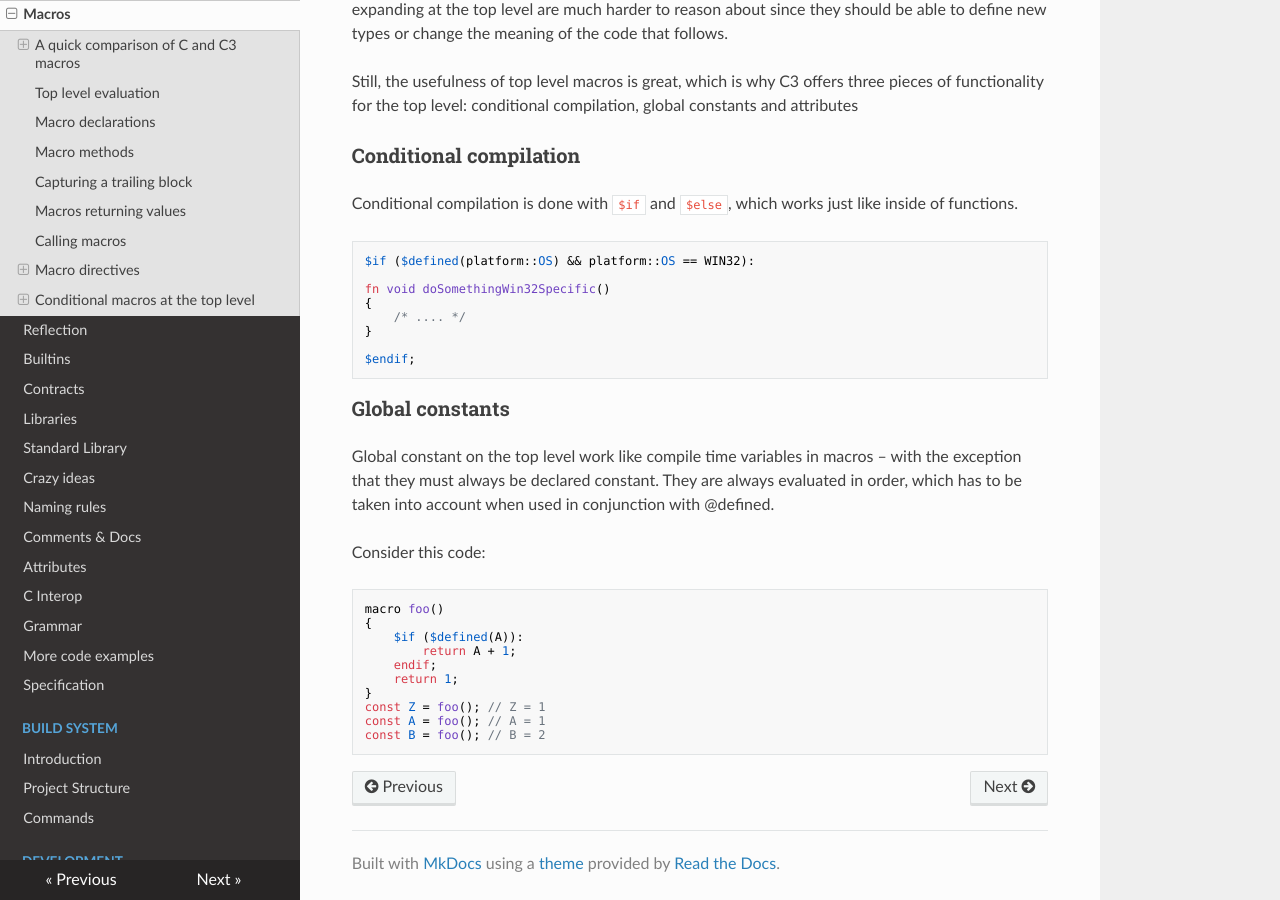
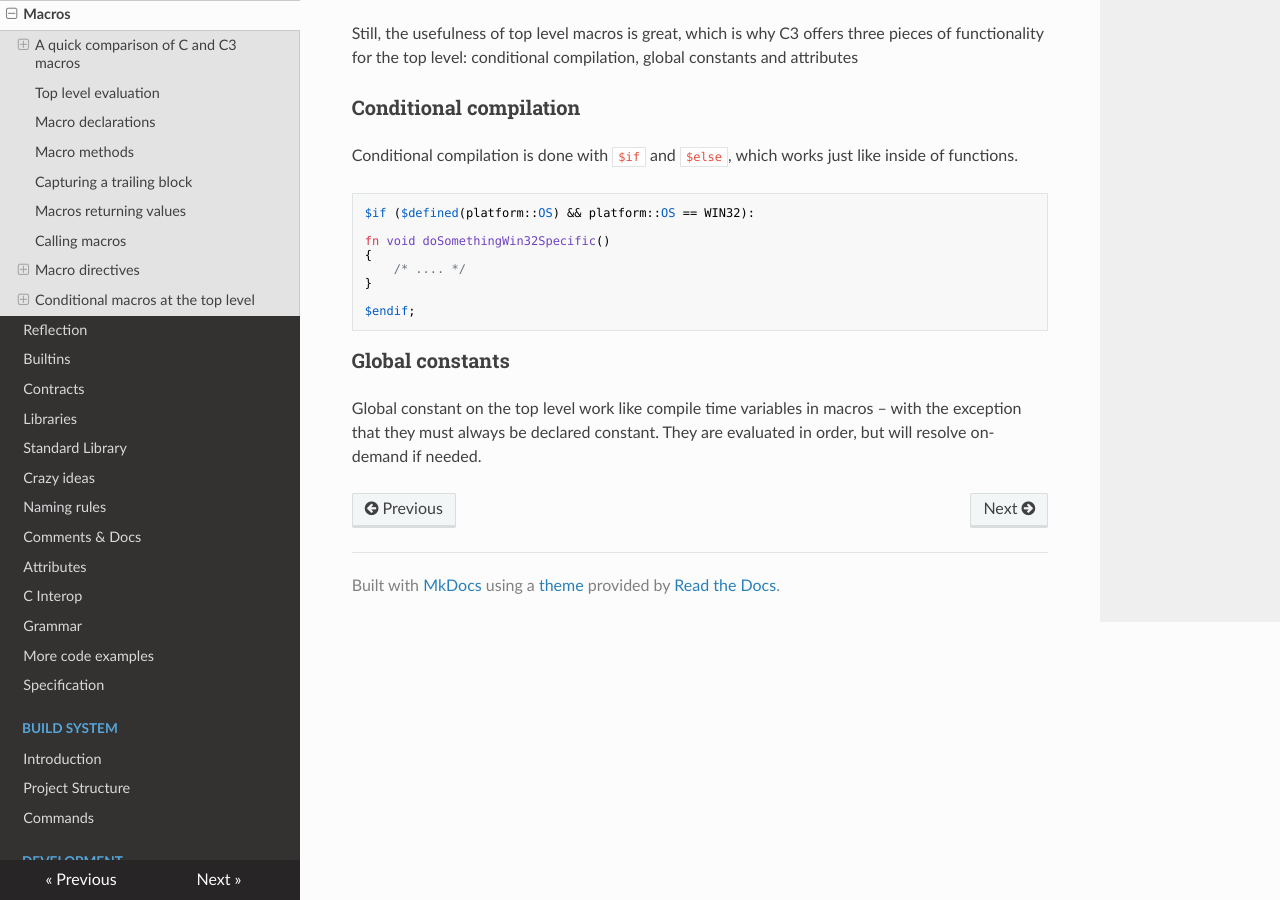
Before and after one commit to c3lang/c3docs-old, an MkDocs documentation site: the page built from docs/macros.md, in a window 1280 px wide and 900 px high, scrolled down 7791 px. Built offline with MkDocs 1.6.1, drawn with Linux system fonts in a browser that asks for light colours; nearby versions of some CDN libraries; some of the changed text lies outside the part shown.

Commit message:
Fixed declaration attributes. Global constants.

````diff
--- a/docs/macros.md
+++ b/docs/macros.md
@@ -123,15 +123,14 @@
 
 ### Declaration attributes
 
-*Note: this is not implemented yet*
 
     // C
     #define PURE_INLINE __attribute__((pure)) __attribute__((always_inline))
     int foo(int x) PURE_INLINE { ... }
 
     // C3
-    attribute pure_inline = @pure, @inline;
-    fn int foo(int) @pure_inline { ... }
+    define @PureInline = @pure, @inline
+    fn int foo(int) @PureInline { ... }
 
 
 ### Declaration macros
@@ -435,20 +434,4 @@
 ### Global constants
 
 Global constant on the top level work like compile time variables in macros – with the exception
-that they must always be declared constant. They are always evaluated in order, which
-has to be taken into account when used in conjunction with @defined.
-
-Consider this code:
-
-```
-macro foo()
-{
-    $if ($defined(A)):
-        return A + 1;
-    endif;
-    return 1;
-}
-const Z = foo(); // Z = 1
-const A = foo(); // A = 1
-const B = foo(); // B = 2
-```
+that they must always be declared constant. They are evaluated in order, but will resolve on-demand if needed.
````
